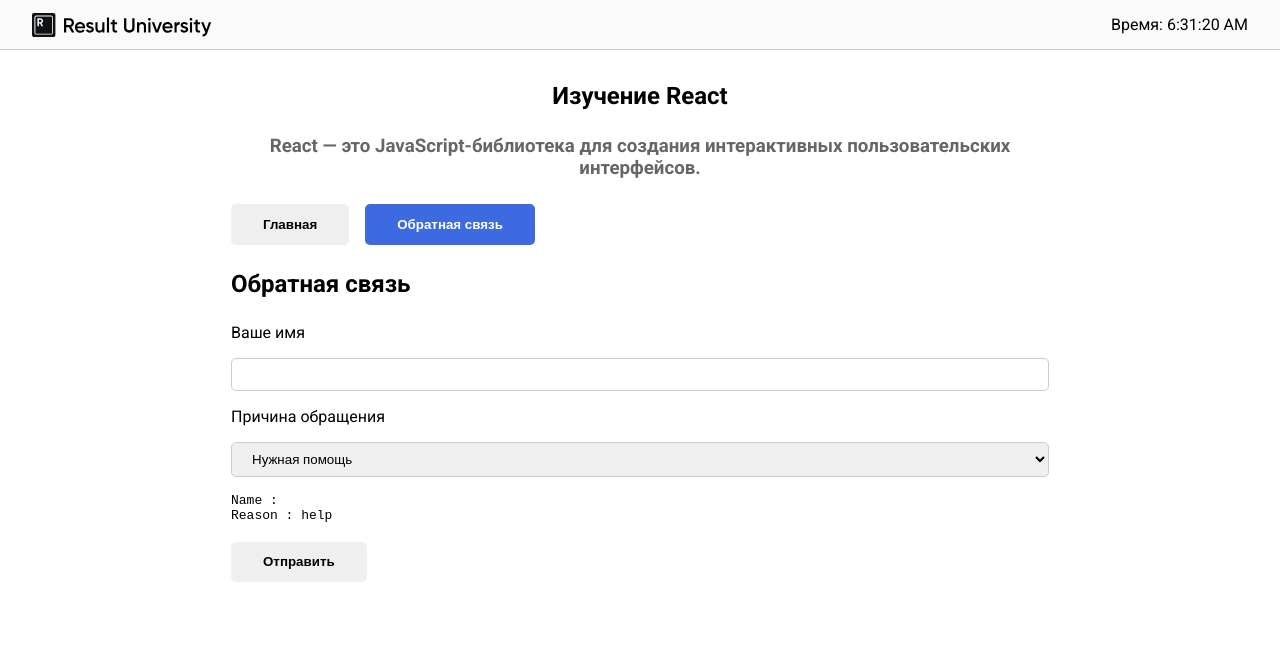
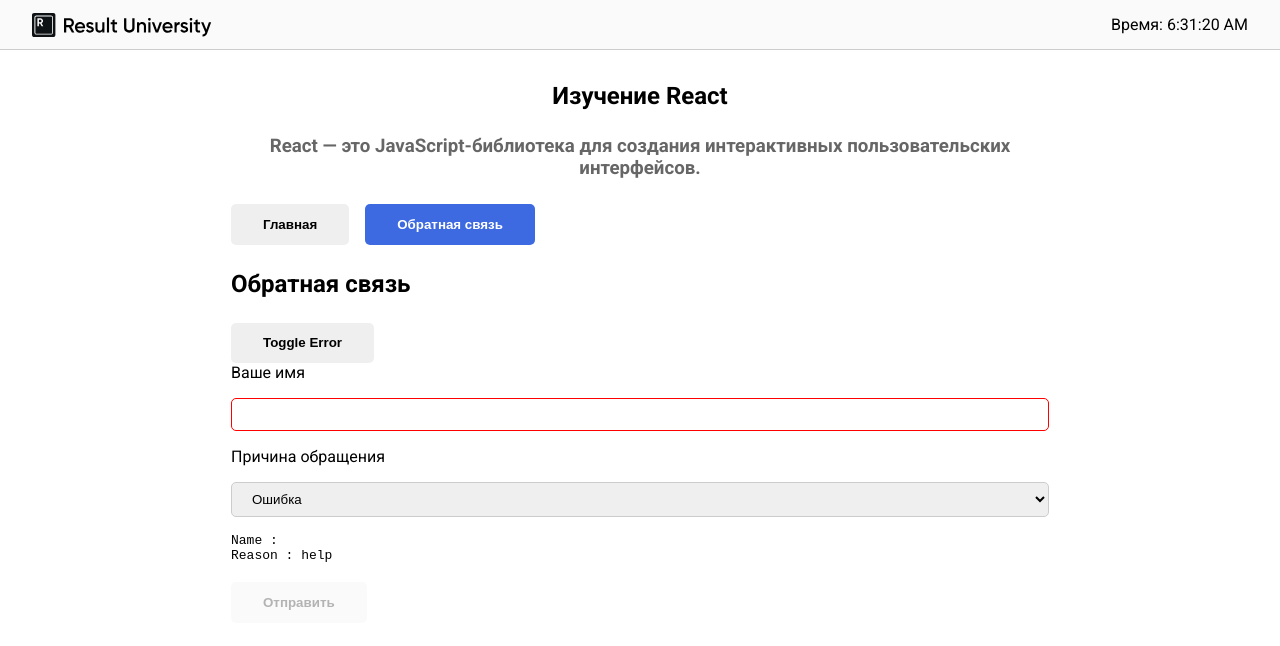
Before and after one commit to miramiramirami/react-learning, a React (Vite) app: page / in a window 1280 px wide. Shown: the top 646 px of the page. Built offline with nearby package versions, Linux system fonts and the light colour scheme.

Commit message:
more useState

```diff
--- a/src/components/FeedBackSection.jsx
+++ b/src/components/FeedBackSection.jsx
@@ -2,29 +2,43 @@ import Button from './Button/Button'
 import {useState} from 'react'
 
 export default function FeedBackSection (){
-    const [name, setName] = useState('')
-    const [hasError, setHasError] = useState(false)
-    const [reason, setReason] = useState('help')
+    const [form, setForm] = useState({
+        name: '',
+        hasError: true,
+        reason: 'help'
+    })
+    // const [name, setName] = useState('')
+    // const [hasError, setHasError] = useState(false)
+    // const [reason, setReason] = useState('help')
 
     function handleNameChange (event) {
-        setName(event.target.value)
-        setHasError(event.target.value.trim().length === 0)
+        // setName(event.target.value)
+        // setHasError(event.target.value.trim().length === 0)
+
+        setForm(prev => ({...prev,
+            name: event.target.value,
+            hasError: event.target.value.trim().length === 0,
+        }))
     }
 
-    function handleReasonChange(event){
-        setReason(event.target.value)
+    function toggleError(){
+        // setHasError((prev) => !prev)
     }
 
     return (
         <section style={{marginBottom: '25px'}}>
             <h1 style={{marginBottom: '25px'}}>Обратная связь</h1>
 
+            <Button onClick={toggleError}>Toggle Error</Button>
+
             <form action="">
                 <label htmlFor="name">Ваше имя</label>
-                <input type="text" id="name" style={{border: hasError ? '1px solid red' : null}} className='control' value={name} onChange={handleNameChange}/>
+                <input type="text" id="name" style={{border: form.hasError ? '1px solid red' : null}} className='control' value={form.name} onChange={handleNameChange}/>
 
                 <label htmlFor="reason">Причина обращения</label>
-                <select  id="reason" className="control" value={reason} onChange={handleReasonChange}>
+                <select  id="reason" className="control" value={form.name.reason} onChange={event => setForm(prev =>({
+                    ...prev, reason: event.target.value})
+                )}>
                     <option value="error">Ошибка</option>
                     <option value="help">Нужная помощь</option>
                     <option value="suggest">Предложение</option>
@@ -32,12 +46,12 @@ export default function FeedBackSection (){
 
 
                 <pre>
-                    Name : {name}
+                    Name : {form.name}
                     <br />
-                    Reason : {reason}
+                    Reason : {form.reason}
                 </pre>
                 <br />
-                <Button disabled={hasError}>Отправить</Button>
+                <Button disabled={form.hasError}>Отправить</Button>
             </form>
         </section>
     )
```
